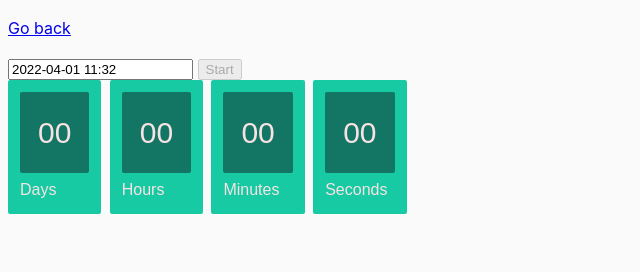
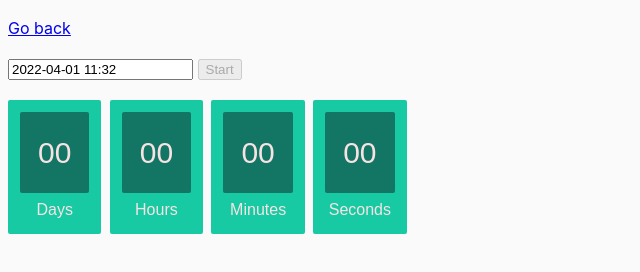
Before and after one commit to ArbakovMaxim/goit-js-hw-09, a website built with Parcel: page src/02-timer.html in a window 1280 px wide. Shown: the whole page, without its empty margins (0-640 px from the left). Built offline with nearby package versions, Linux system fonts and the light colour scheme.

Commit message:
DZ 9 test 2 fix

```diff
--- a/src/css/common.css
+++ b/src/css/common.css
@@ -23,6 +23,7 @@ img {
 
 
 .timer {
+  margin-top: 20px;
   font-family: sans-serif;
   color: #f7e3e3;
   font-weight: 100;
@@ -44,6 +45,7 @@ img {
 }
 
 .label {
+  text-align: center;
   display: block;
   padding-top: 5px;
   font-size: 16px;
```
